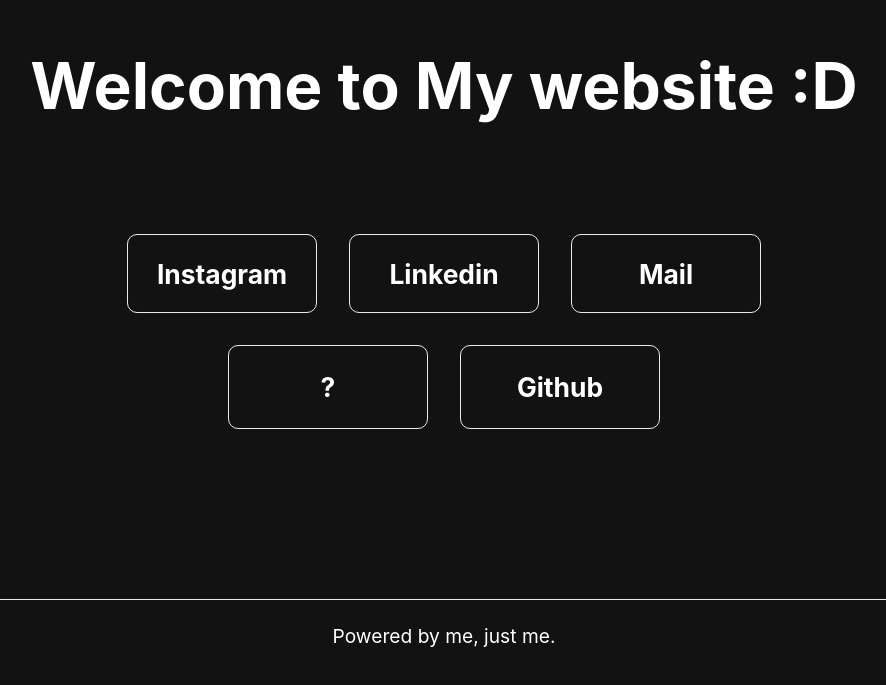
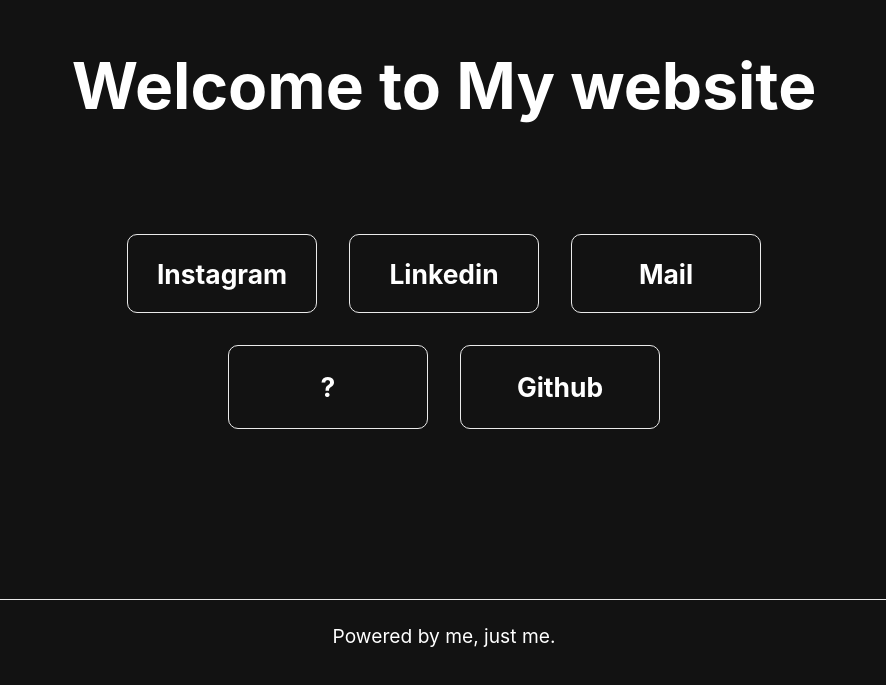
Before and after one commit to vikramsingh117/Intro, a Next.js app: page / in a window 1280 px wide. Shown: the part 105-790 px from the top of the page, without its empty margins (196-1082 px from the left). Built offline with nearby package versions, Linux system fonts and the light colour scheme.

Commit message:
Update index.js

```diff
--- a/pages/index.js
+++ b/pages/index.js
@@ -13,7 +13,7 @@
       </Head>
 
       <main className={styles.main}>
-        <h1 className={styles.title}>Welcome to My website :D</h1>
+        <h1 className={styles.title}>Welcome to My website</h1>
 
         <p className={styles.description}></p>
         <div className={styles.grid}>
```
